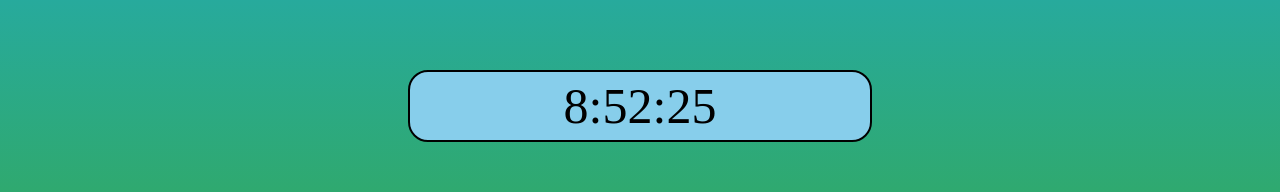
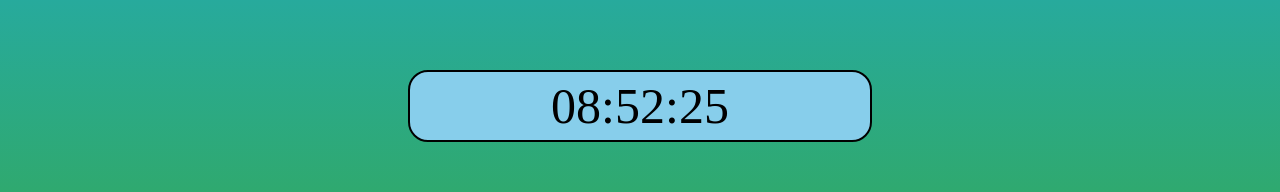
Before and after one commit to Guhan1943/Digital-Clock-using-html-css-and-javaScript, a plain HTML site: page index.html in a window 1280 px wide. Shown: the part 210-402 px from the top of the page. Drawn offline with Linux system fonts and the light colour scheme.

Commit message:
Update index.html

```diff
--- a/index.html
+++ b/index.html
@@ -1,23 +1,26 @@
 <!DOCTYPE html>
 <html lang="en">
 <head>
-    <meta charset="UTF-8">
-    <meta name="viewport" content="width=device-width, initial-scale=1.0">
-    <title>Digital Clock</title>
-    <link rel="stylesheet" href="style.css">
+  <meta charset="UTF-8" />
+  <meta name="viewport" content="width=device-width, initial-scale=1.0"/>
+  <title>Modern Digital Clock</title>
+  <link rel="stylesheet" href="style.css" />
 </head>
 <body>
-    <div id="clock"></div>
+  <div id="clock">00:00:00</div>
+
+  <script>
+    function updateClock() {
+      const date = new Date();
+      let hours = String(date.getHours()).padStart(2, '0');
+      let minutes = String(date.getMinutes()).padStart(2, '0');
+      let seconds = String(date.getSeconds()).padStart(2, '0');
+      const currentTime = `${hours}:${minutes}:${seconds}`;
+      document.getElementById('clock').textContent = currentTime;
+    }
+
+    setInterval(updateClock, 1000);
+    updateClock();
+  </script>
 </body>
-<script>
-     setInterval(time, 1);
- function time(){
- const date=new Date();
-
- let currentTime=date.getHours()+":"+date.getMinutes()+":"+date.getSeconds();
-
- document.getElementById('clock').innerHTML=currentTime;
- }
- time();
-</script>
 </html>
```
